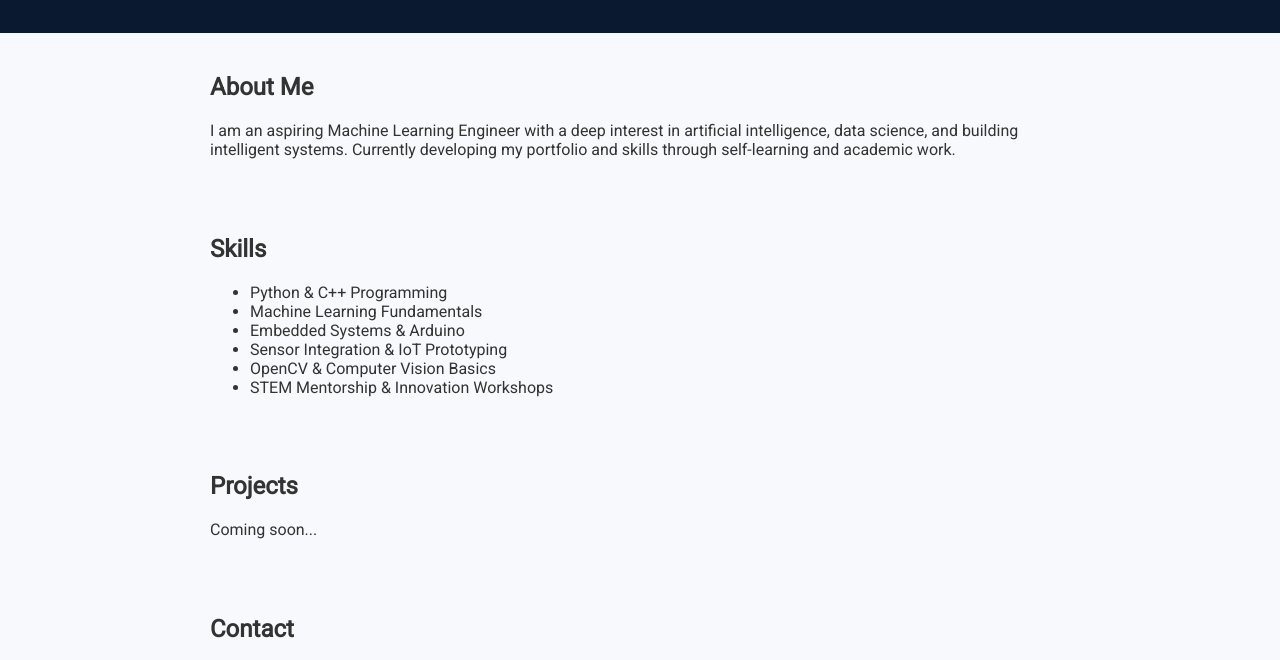
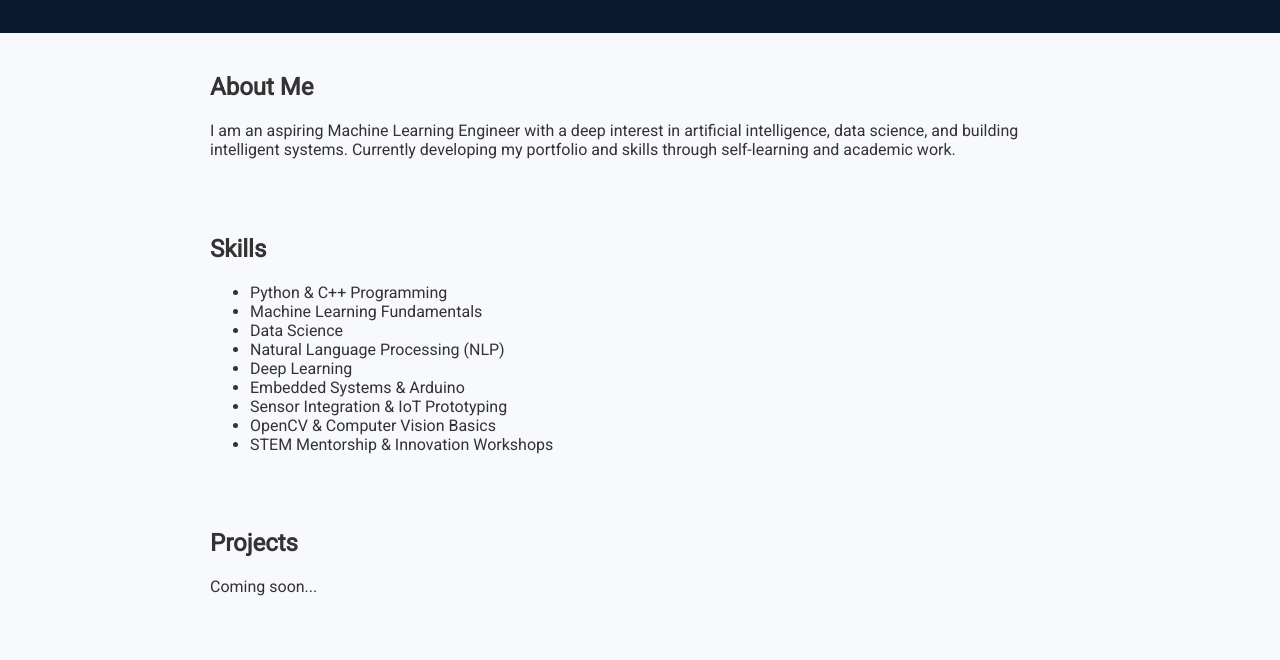
Before and after one commit to Yupsonu/sayan-kundu.github.io, a plain HTML site: page index.html in a window 1280 px wide. Shown: the part 123-783 px from the top of the page. Drawn offline with Linux system fonts and the light colour scheme.

Commit message:
Update index.html

```diff
--- a/index.html
+++ b/index.html
@@ -56,6 +56,9 @@
     <ul>
       <li>Python & C++ Programming</li>
       <li>Machine Learning Fundamentals</li>
+      <li>Data Science</li>
+      <li>Natural Language Processing (NLP)</li>
+      <li>Deep Learning</li>
       <li>Embedded Systems & Arduino</li>
       <li>Sensor Integration & IoT Prototyping</li>
       <li>OpenCV & Computer Vision Basics</li>
```
